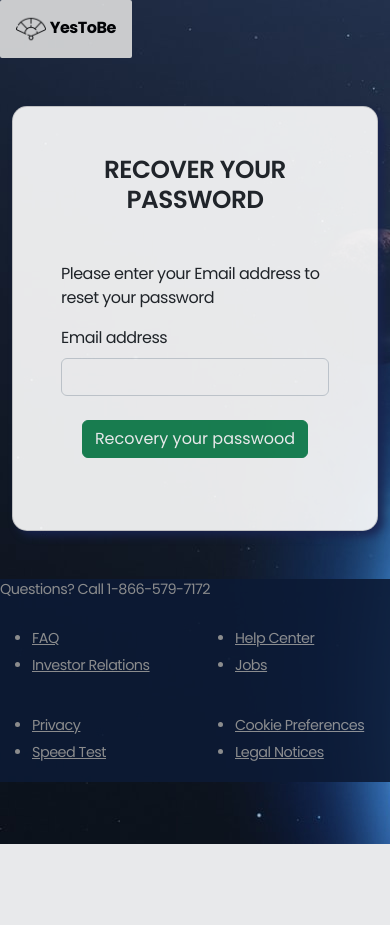
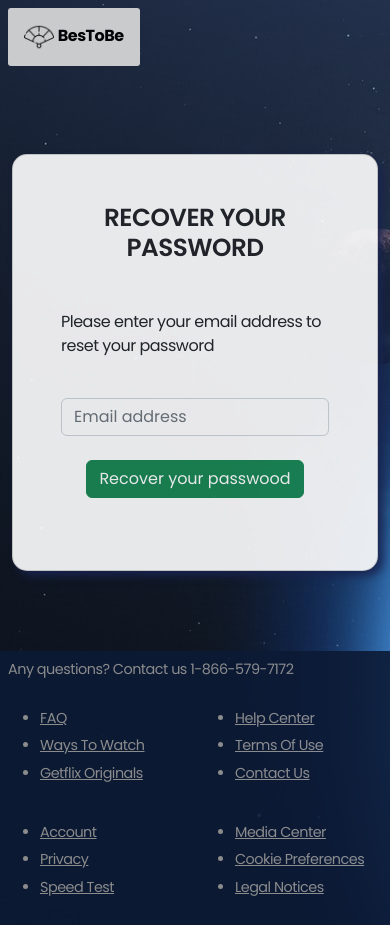
Before and after one commit to JilaniN/Getflix, a PHP site: page /forget_passwood_management/forget.php in a window 390 px wide. Before the commit the page ends 844 px from the top, so only its background shows below. Run offline with PHP 8.4, Linux system fonts and the light colour scheme; some libraries are stand-ins or nearby versions.

Commit message:
responsive of forget password

```diff
--- a/forget_passwood_management/forget.php
+++ b/forget_passwood_management/forget.php
@@ -1,12 +1,11 @@
 
 <!DOCTYPE html>
 <html lang="en">
-
 <head>
   <meta charset="UTF-8">
   <meta http-equiv="X-UA-Compatible" content="IE=edge">
   <meta name="viewport" content="width=device-width, initial-scale=1.0">
-  <title>Forget password</title>
+  <title>Signup</title>
   <!-- google font -->
   <link rel="preconnect" href="https://fonts.googleapis.com">
   <link rel="preconnect" href="https://fonts.gstatic.com" crossorigin>
@@ -17,17 +16,16 @@
   <script src="https://kit.fontawesome.com/6c36406174.js" crossorigin="anonymous"></script>
   <link href="https://cdn.jsdelivr.net/npm/bootstrap@5.2.0-beta1/dist/css/bootstrap.min.css" rel="stylesheet"
     integrity="sha384-0evHe/X+R7YkIZDRvuzKMRqM+OrBnVFBL6DOitfPri4tjfHxaWutUpFmBp4vmVor" crossorigin="anonymous">
-    <link rel="apple-touch-icon" type="image/png" sizes="16x16" href="./assets/ventilateur.png">
-    <link rel="icon" type="image/png" sizes="16x16" href="./assets/ventilateur.png">
+    <link rel="apple-touch-icon" type="image/png" sizes="16x16" href="../assets/ventilateur.png">
+    <link rel="icon" type="image/png" sizes="16x16" href="../assets/ventilateur.png">
 </head>
-
 <body>
   <!-- navbar -->
-  <div class="topnav">
-    <a href="#home"><img src="../assets/ventilateur.png" width="30" alt="logo"> <b>YesToBe</b></a>
-    <!-- <a href="#" class="split">Log in</a> -->
+  <div class="forgetnav topnav container-fluid p-2">
+    <a class="logo"  href="../index.php"><img src="../assets/ventilateur.png" width="30" alt="logo"> <b>BesToBe</b></a>
   </div>
 </div>
+<!-- background image -->
 
   <section class="vh-50 mt-5 mb-5">
     <div class="mask d-flex align-items-center h-100 gradient-custom-3">
@@ -42,17 +40,17 @@
                 <form action="recovery.php" method="POST">
                 <h2 class="text-uppercase text-center mb-5">Recover your password</h2>
                 <p>
-                  Please enter your Email address to reset your password
+                  Please enter your email address to reset your password
                 </p>
 
                   <!-- Email input -->
                   <div class="form-outline mb-4">
-                    <label class="form-label" for="form2Example1">Email address</label>
-                    <input type="email" id="form2Example1" name="email_forget" class="form-control" />
+                    <label class="form-label" for="form2Example1"></label>
+                    <input type="email" id="form2Example1" name="email_forget" placeholder="Email address" class="form-control" />
                   </div>
                   <!-- Submit button -->
                   <div class="text-center">
-                  <button type="submit" class="btnlogin btn btn-success btn-block mb-4" name ="forget-btn">Recovery your passwood</button>
+                  <button type="submit" class="btnlogin btn btn-success btn-block mb-4" name ="forget-btn">Recover your passwood</button>
                   </div>
 </form>
 <?php
@@ -62,13 +60,8 @@ if(isset($_GET["reset"])){
   }
 }
 
-
-
-
-
 ?>
               </div>
-
 
             </div>
           </div>
@@ -76,33 +69,33 @@ if(isset($_GET["reset"])){
       </div>
     </div>
     </div>
-
   </section>
 
 
-  <footer class="footer">
-    <p>Questions? Call 1-866-579-7172</p>
+  <footer class="forgetfooter footer p-2">
+  <p>Any questions? Contact us 1-866-579-7172</p>
   <div class="footer-cols">
     <ul>
       <li><a href="#">FAQ</a></li>
-        <li><a href="#">Investor Relations</a></li>
-
+      <li><a href="#">Ways To Watch</a></li>
+      <li><a href="#">Getflix Originals</a></li>
     </ul>
     <ul>
       <li><a href="#">Help Center</a></li>
-        <li><a href="#">Jobs</a></li>
-
+      <li><a href="#">Terms Of Use</a></li>
+      <li><a href="#">Contact Us</a></li>
     </ul>
     <ul>
+      <li><a href="#">Account</a></li>
       <li><a href="#">Privacy</a></li>
       <li><a href="#">Speed Test</a></li>
     </ul>
     <ul>
+      <li><a href="#">Media Center</a></li>
       <li><a href="#">Cookie Preferences</a></li>
       <li><a href="#">Legal Notices</a></li>
     </ul>
   </div>
-
 </footer>
 
   <!-- <script src="myscripts.js"></script> -->
--- a/forget_passwood_management/reset-password.inc.php
+++ b/forget_passwood_management/reset-password.inc.php
@@ -87,7 +87,7 @@ if (isset($_post["reset-password-submit"])){
     }
 }
  }
-
+}
 else{
     header('location:forgetmessage.php?');
 
--- a/sign.css
+++ b/sign.css
@@ -32,3 +32,10 @@ body{
 .signup{
     font-weight: 500;
 }
+
+.forgetnav{
+    margin-bottom: 5rem !important;
+}
+.forgetfooter{
+    margin-top: 5rem !important;
+}
--- a/sign.php
+++ b/sign.php
@@ -114,7 +114,7 @@ if(isset($_POST['submit'])){
                     </div>
                     <div class="col">
                       <!-- Simple link -->
-                      <a class="btnpwd" href="#!">Forgot password?</a>
+                      <a class="btnpwd" href="./forget_passwood_management/forget.php">Forgot password?</a>
                     </div>
                   </div>
                   <!-- Submit button -->
```
Also changed, not shown: forget_passwood_management/create-new-password.php (+18 -21 lines). Lines whose indentation alone changed are shown as unchanged.
